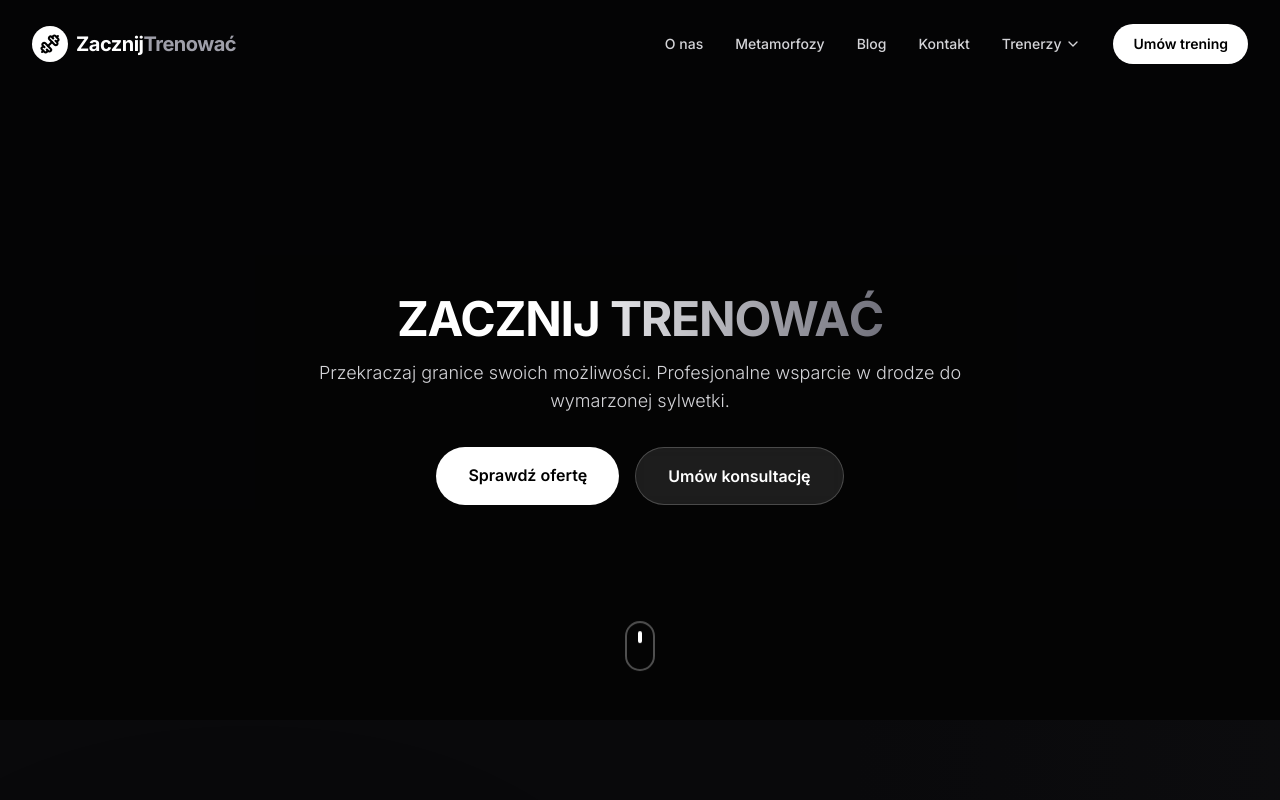
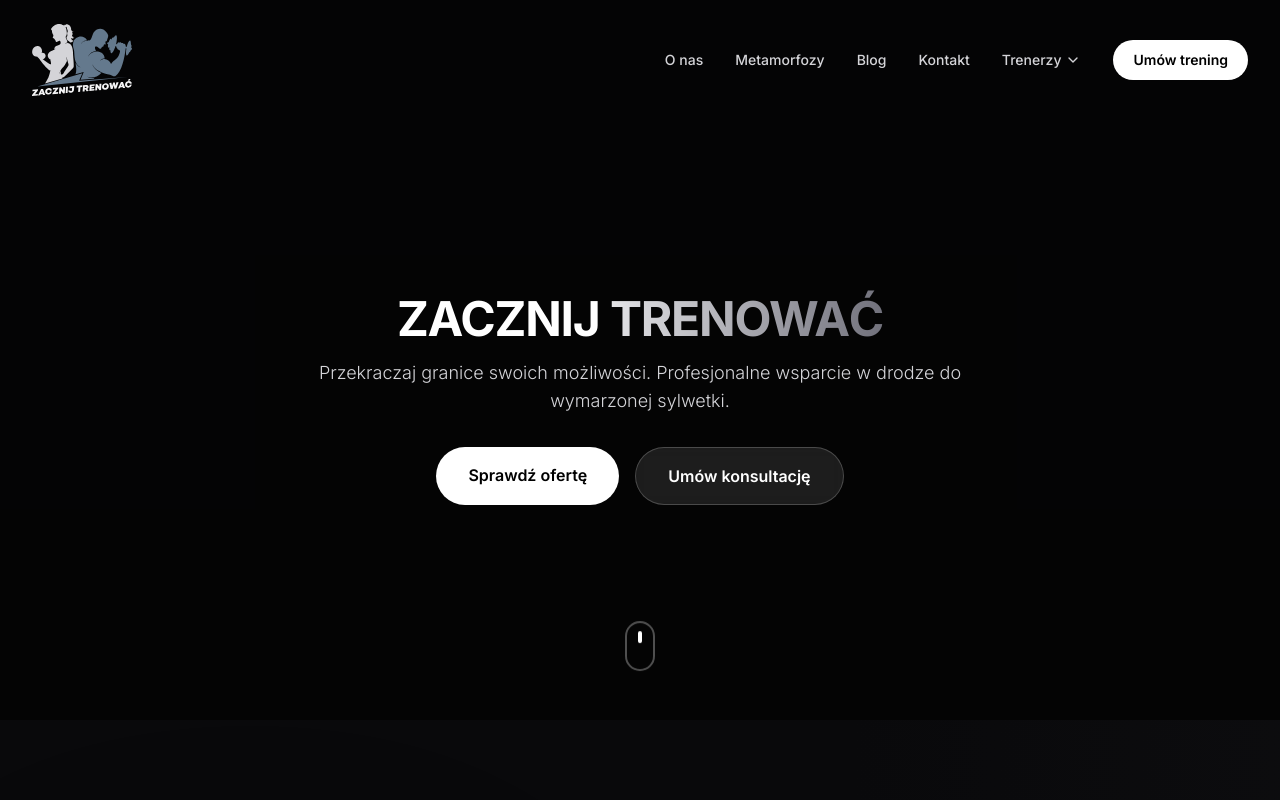
Before and after one commit to kvbaurb99/zacznijtrenowac, a Next.js app: page / in a window 1280 px wide. Shown: the top 800 px of the page. Built offline with nearby package versions, Linux system fonts and the light colour scheme.

Commit message:
update logo

```diff
--- a/src/components/ui/navbar.tsx
+++ b/src/components/ui/navbar.tsx
@@ -3,6 +3,8 @@
 import { useState, useEffect } from "react";
 import Link from "next/link";
 import { Menu, X, Dumbbell, ChevronDown } from "lucide-react";
+import ImageLogo from "@/src/logo.svg";
+import Image from "next/image";
 
 export function Navbar() {
   const [isOpen, setIsOpen] = useState(false);
@@ -44,12 +46,14 @@ export function Navbar() {
           href="/"
           className="flex items-center gap-2 group"
         >
-          <div className="p-2 bg-white rounded-full text-black group-hover:scale-110 transition-transform duration-300">
-            <Dumbbell size={20} strokeWidth={2.5} />
-          </div>
-          <span className="text-xl font-bold tracking-tight text-white">
-            Zacznij<span className="text-zinc-400">Trenować</span>
-          </span>
+          <Image
+            priority
+            fetchPriority="high"
+            src={ImageLogo}
+            alt="Zacznij Trenować Bielsko-Biała"
+            width={100}
+            height={100}
+          />
         </Link>
 
         {/* Desktop Menu */}
```
Also changed, not shown: src/logo.svg (added).
